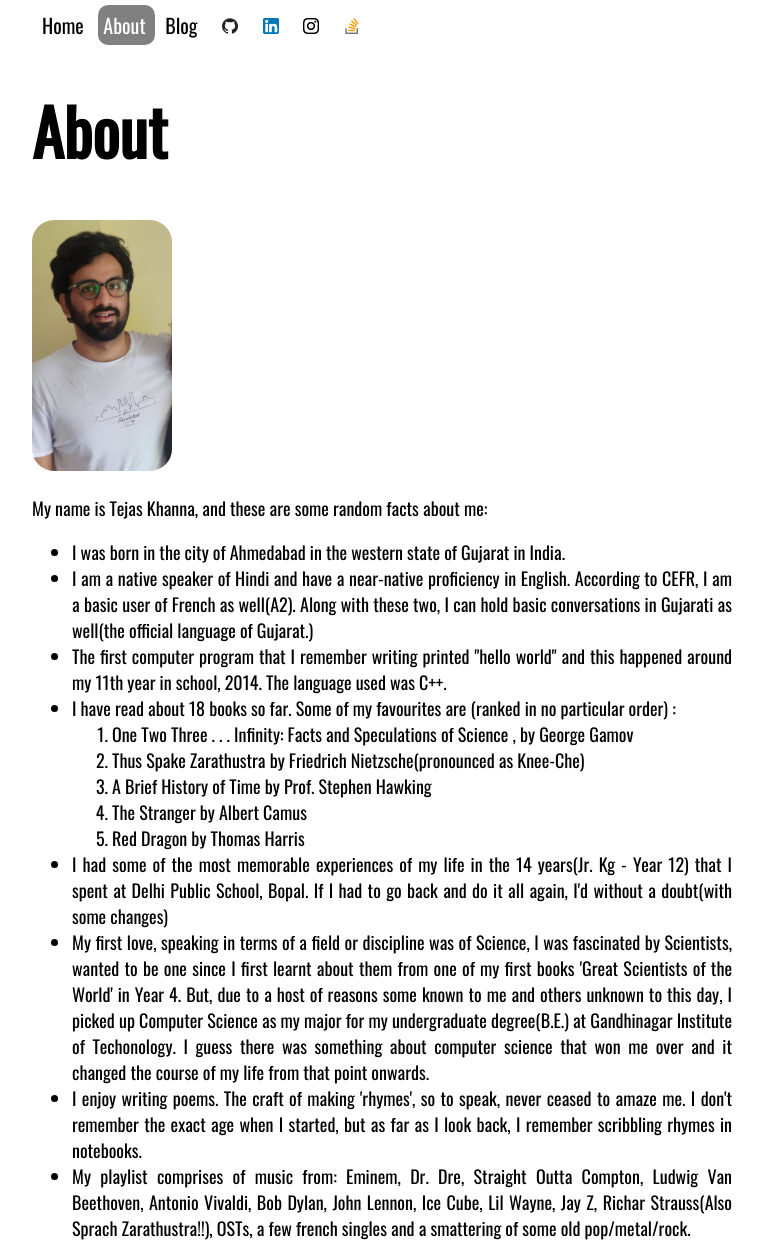
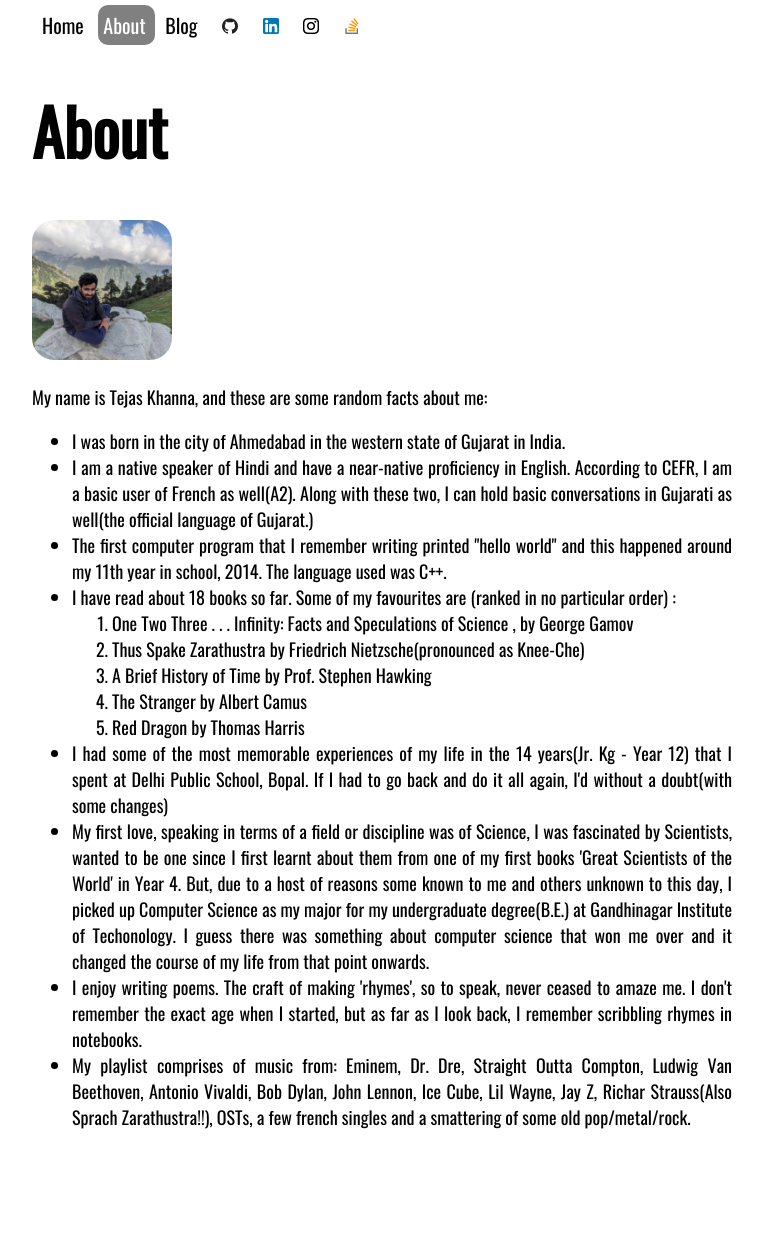
Before and after one commit to insomniac-tk/insomniac-tk.github.io, a Jekyll site: the page built from about.html, in a window 1280 px wide. Shown: the whole page, without its empty margins (258-1021 px from the left). Built offline with Jekyll 4.4.1, drawn with Linux system fonts in a browser that asks for light colours; after the commit the page ends 1148 px from its top, so only the background shows below that.

Commit message:
Changed picture in about.

```diff
--- a/about.html
+++ b/about.html
@@ -5,7 +5,7 @@ title: About Me | tK • I write about python, AI and programming •
 <h1>About</h1>
 
 
-<img src="assets/images/moi_red.jpg" alt="A smart & handsome boi" class="my-image">
+<img src="assets/images/tk_hills.jpg" alt="A smart & handsome boi" class="my-image">
 <article>
 <p>
     My name is Tejas Khanna, and these are some random facts about me:
```
Also changed, not shown: assets/images/tk_hills.jpg (added).
